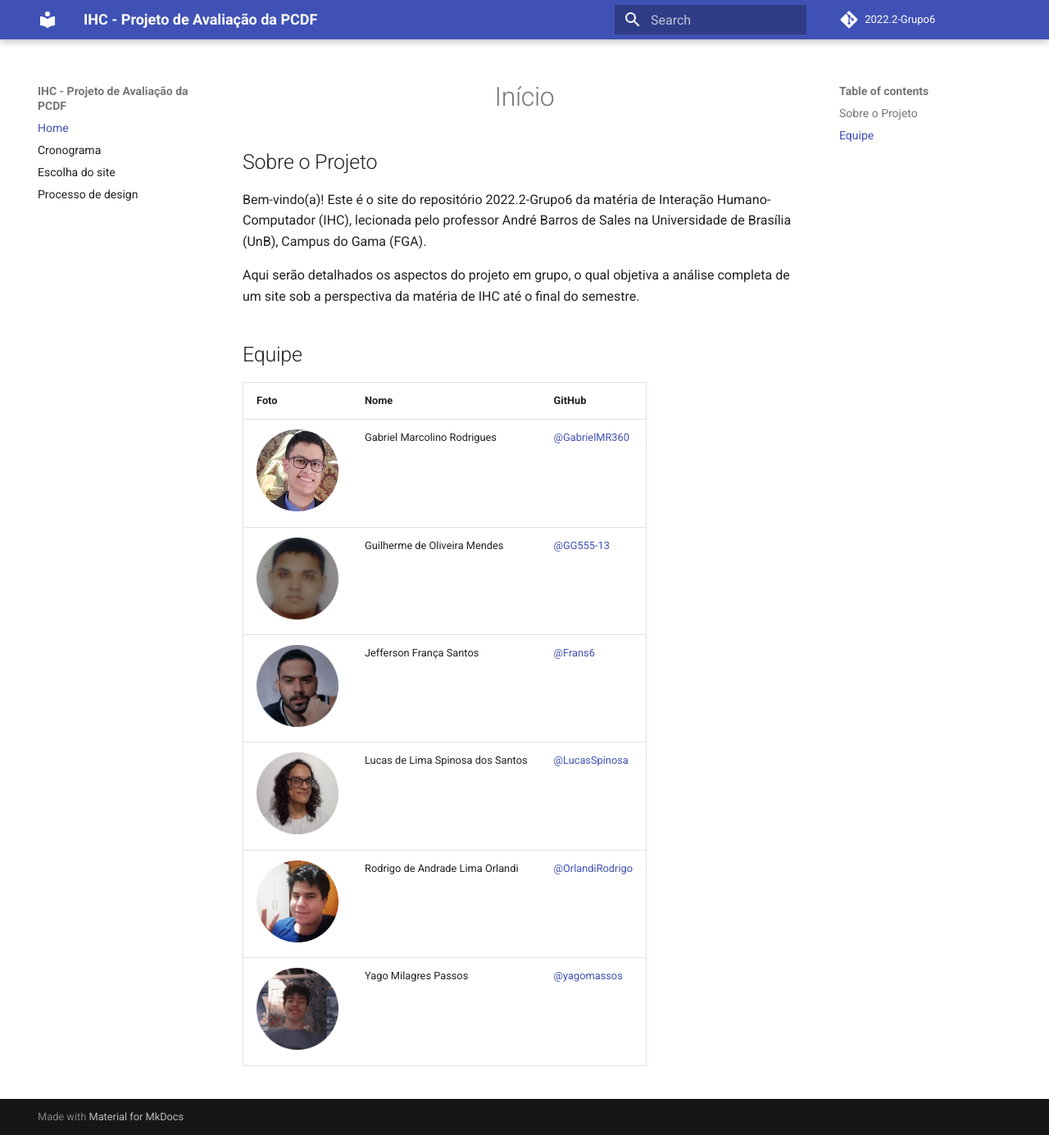
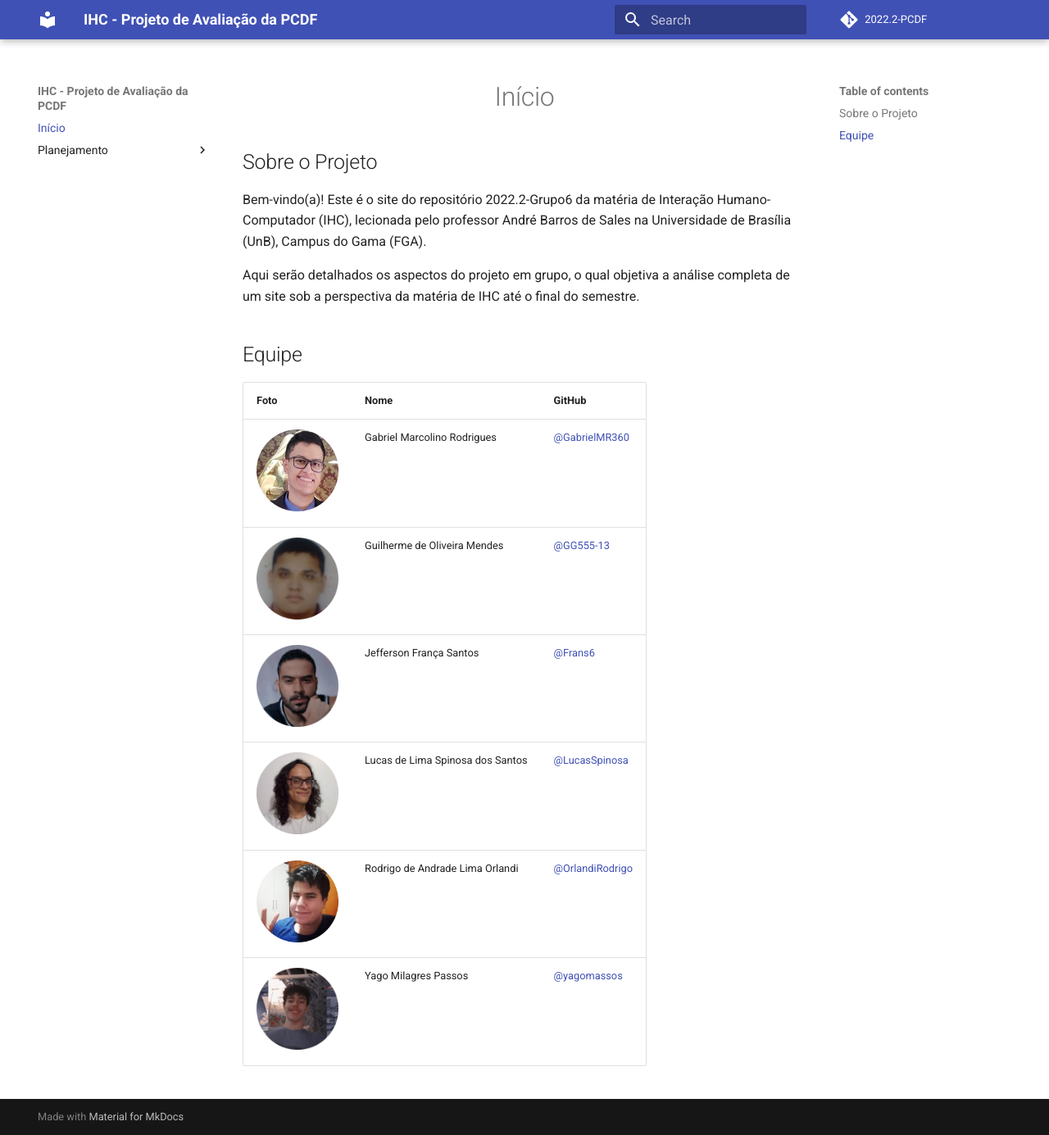
Before and after one commit to Interacao-Humano-Computador/2022.2-PCDF, an MkDocs documentation site: the page built from docs/index.md, in a window 1280 px wide and 1385 px high. Shown: the whole window at 82% size. Built offline with MkDocs 1.6.1 and Material for MkDocs 9.7.7, drawn with Linux system fonts in a browser that asks for light colours; comment, search, counter and statistics services are not loaded; some of the changed lines change nothing that is shown.

Commit message:
Atualizando estrutura das páginas no mkdocs.yml

```diff
--- a/mkdocs.yml
+++ b/mkdocs.yml
@@ -1,7 +1,14 @@
 site_name: IHC - Projeto de Avaliação da PCDF
 
-repo_name: 2022.2-Grupo6
-repo_url: https://github.com/Interacao-Humano-Computador/2022.2-Grupo6
+repo_name: 2022.2-PCDF
+repo_url: https://github.com/Interacao-Humano-Computador/2022.2-PCDF
 
 theme:
   name: material
+
+nav:
+  - Início: index.md
+  - Planejamento:
+      - Escolha do site: escolha_do_site.md
+      - Cronograma: cronograma.md
+      - Processo de design: processo_de_design.md
```
